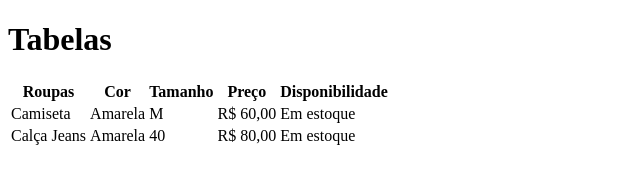
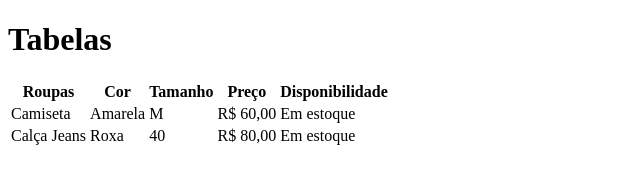
Before and after one commit to Lean-Antoni87/aula-tabela, a plain HTML site: page index.html in a window 1280 px wide. Shown: the full height of the page, 0-640 px from the left. Drawn offline with Linux system fonts and the light colour scheme.

Commit message:
Mudança da cor da calça para Roxa

```diff
--- a/index.html
+++ b/index.html
@@ -24,7 +24,7 @@
         </tr>
         <tr>
             <td>Calça Jeans</td>
-            <td>Amarela</td>
+            <td>Roxa</td>
             <td>40</td>
             <td>R$ 80,00</td>
             <td>Em estoque</td>
```
